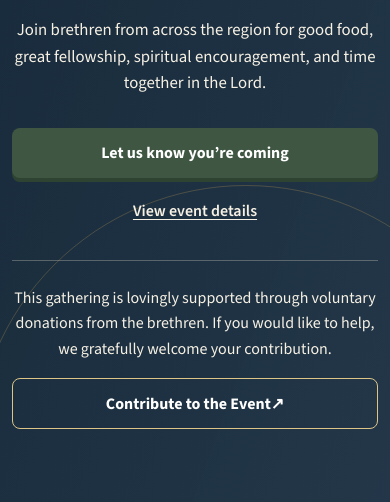
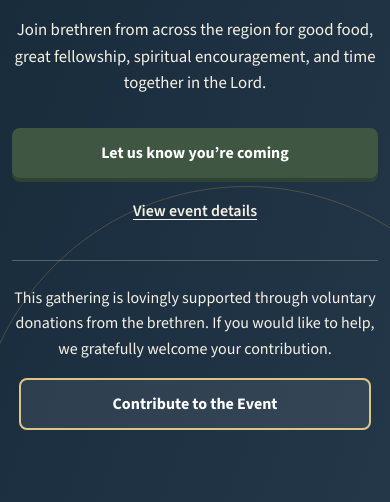
Before and after one commit to ccusdetroit/SEP2026, a plain HTML site: page index.html in a window 390 px wide. Shown: the part 317-819 px from the top of the page. Drawn offline with nearby package versions, Linux system fonts and the light colour scheme.

Commit message:
Add files via upload

```diff
--- a/index.html
+++ b/index.html
@@ -37,7 +37,7 @@
                 </div>
                 <div class="contribution-callout">
                     <p>This gathering is lovingly supported through voluntary donations from the brethren. If you would like to help, we gratefully welcome your contribution.</p>
-                    <a class="button contribution-button" href="https://www.signupgenius.com/go/10C0545A4AB2BAAF5C61-64432564-detroit#/" target="_blank" rel="noopener noreferrer">Contribute to the Event <span aria-hidden="true">↗</span></a>
+                    <a class="button contribution-button" href="https://www.signupgenius.com/go/10C0545A4AB2BAAF5C61-64432564-detroit#/" target="_blank" rel="noopener noreferrer">Contribute to the Event</a>
                 </div>
             </div>
         </section>
--- a/styles.css
+++ b/styles.css
@@ -293,14 +293,18 @@ h3 {
     font-size: 1rem;
 }
 
-.contribution-button {
+.hero .contribution-button,
+.hero .contribution-button:visited {
     min-height: 46px;
-    border: 1px solid #dcc587;
+    border: 2px solid #dcc587;
     color: var(--white);
-    background: transparent;
+    background: rgba(255, 255, 255, 0.08);
+    line-height: 1.25;
+    text-align: center;
 }
 
-.contribution-button:hover {
+.hero .contribution-button:hover,
+.hero .contribution-button:focus-visible {
     color: var(--navy-900);
     background: #dcc587;
 }
@@ -834,8 +838,12 @@ textarea[aria-invalid="true"],
         width: 100%;
     }
 
-    .contribution-button {
-        width: 100%;
+    .hero .contribution-button {
+        width: min(100%, 22rem);
+        min-height: 52px;
+        margin-inline: auto;
+        padding: 0.8rem 1.25rem;
+        white-space: normal;
     }
 
     .event-card {
```
